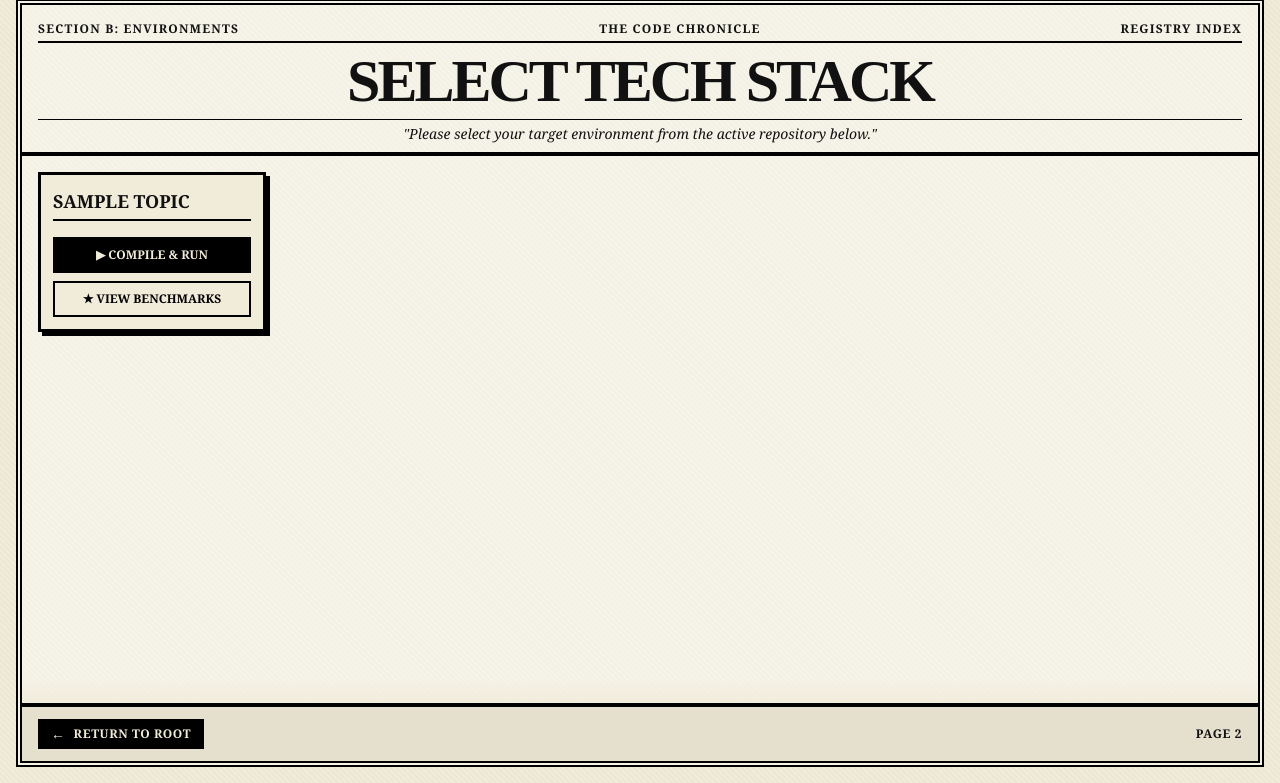
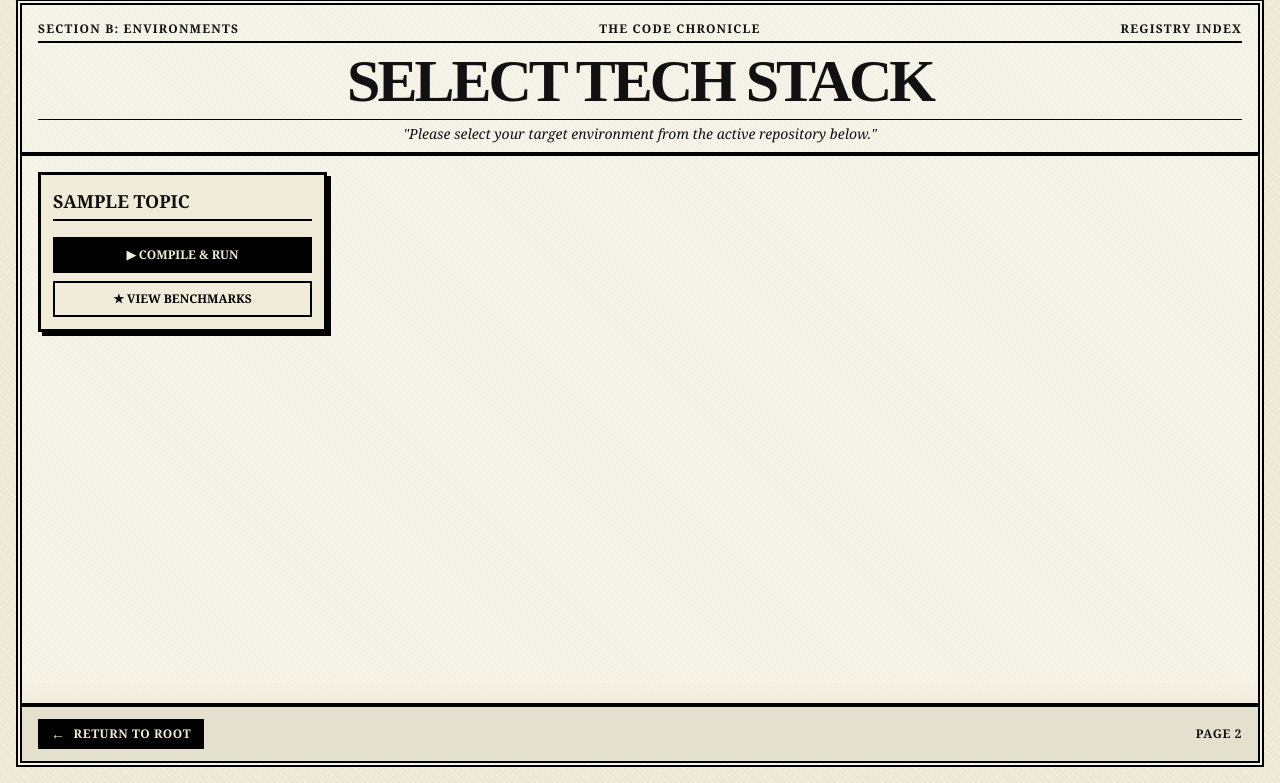
Before and after one commit to KunalX26/TheCodeChronicle, a Flask app: page /topics in a window 1280 px wide. Shown: the part 17-800 px from the top of the page. Run offline with Flask 3, Linux system fonts and the light colour scheme; tables that the repository leaves empty or names only in its code hold one stand-in row (values such as "Sample post"); data that the repository does not hold is empty; some libraries are stand-ins or nearby versions.

Commit message:
Changes Saved

```diff
--- a/templates/topics.html
+++ b/templates/topics.html
@@ -38,19 +38,19 @@
         </header>
 
         <div class="flex-grow flex flex-col p-4 overflow-hidden relative">
-            <div class="grid grid-cols-3 md:grid-cols-4 lg:grid-cols-5 gap-2 sm:gap-4 overflow-y-auto no-scrollbar pb-4 h-full content-start">
+            <div class="grid grid-cols-2 md:grid-cols-3 lg:grid-cols-4 gap-3 sm:gap-4 overflow-y-auto no-scrollbar pb-4 h-full content-start">
                 {% for t in topics %}
-                <div class="border-[2px] sm:border-[3px] border-black bg-[#f1ebd9] p-1.5 sm:p-3 shadow-[2px_2px_0px_rgba(0,0,0,1)] sm:shadow-[4px_4px_0px_rgba(0,0,0,1)] flex flex-col justify-between hover:bg-white transition-colors duration-200 min-w-0">
+                <div class="border-[2px] sm:border-[3px] border-black bg-[#f1ebd9] p-2 sm:p-3 shadow-[3px_3px_0px_rgba(0,0,0,1)] sm:shadow-[4px_4px_0px_rgba(0,0,0,1)] flex flex-col justify-between hover:bg-white transition-colors duration-200 min-w-0">
 
-                    <h3 class="font-black uppercase text-[10px] sm:text-lg leading-tight border-b sm:border-b-2 border-black pb-1 mb-2 sm:mb-4 truncate min-w-0" title="{{ t.name }}">
+                    <h3 class="font-black uppercase text-[12px] sm:text-lg leading-tight border-b-2 border-black pb-1 mb-3 sm:mb-4 truncate min-w-0" title="{{ t.name }}">
                         {{ t.name }}
                     </h3>
 
-                    <div class="flex flex-col gap-1 sm:gap-2 mt-auto">
-                        <a href="/ready/{{ t.id }}" class="w-full bg-black text-[#f1ebd9] font-bold uppercase text-[8px] sm:text-xs text-center py-1 sm:py-2 border sm:border-2 border-black hover:bg-transparent hover:text-black transition-all truncate px-1" title="Compile & Run">
+                    <div class="flex flex-col gap-1.5 sm:gap-2 mt-auto">
+                        <a href="/ready/{{ t.id }}" class="w-full bg-black text-[#f1ebd9] font-bold uppercase text-[9px] sm:text-xs text-center py-1.5 sm:py-2 border-2 border-black hover:bg-transparent hover:text-black transition-all truncate px-1" title="Compile & Run">
                             ▶ <span class="hidden sm:inline">Compile & Run</span><span class="sm:hidden">Run</span>
                         </a>
-                        <a href="/leaderboard/{{ t.id }}" class="w-full bg-transparent text-black font-bold uppercase text-[8px] sm:text-xs text-center py-1 sm:py-2 border sm:border-2 border-black hover:bg-black hover:text-[#f1ebd9] transition-all truncate px-1" title="View Benchmarks">
+                        <a href="/leaderboard/{{ t.id }}" class="w-full bg-transparent text-black font-bold uppercase text-[9px] sm:text-xs text-center py-1.5 sm:py-2 border-2 border-black hover:bg-black hover:text-[#f1ebd9] transition-all truncate px-1" title="View Benchmarks">
                             ★ <span class="hidden sm:inline">View Benchmarks</span><span class="sm:hidden">Stats</span>
                         </a>
                     </div>
```
